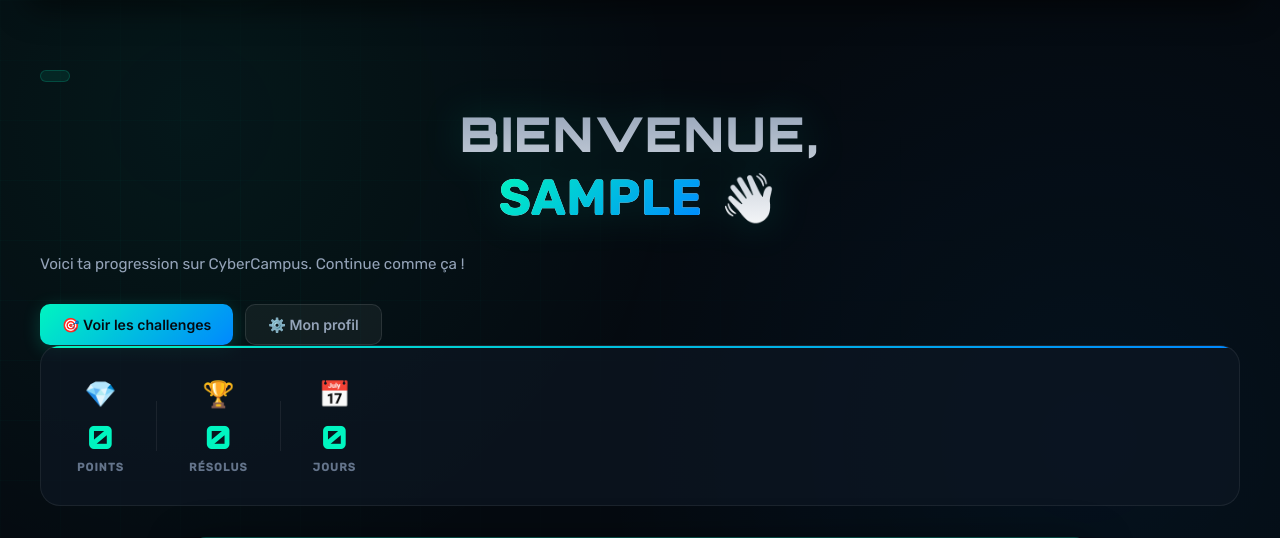
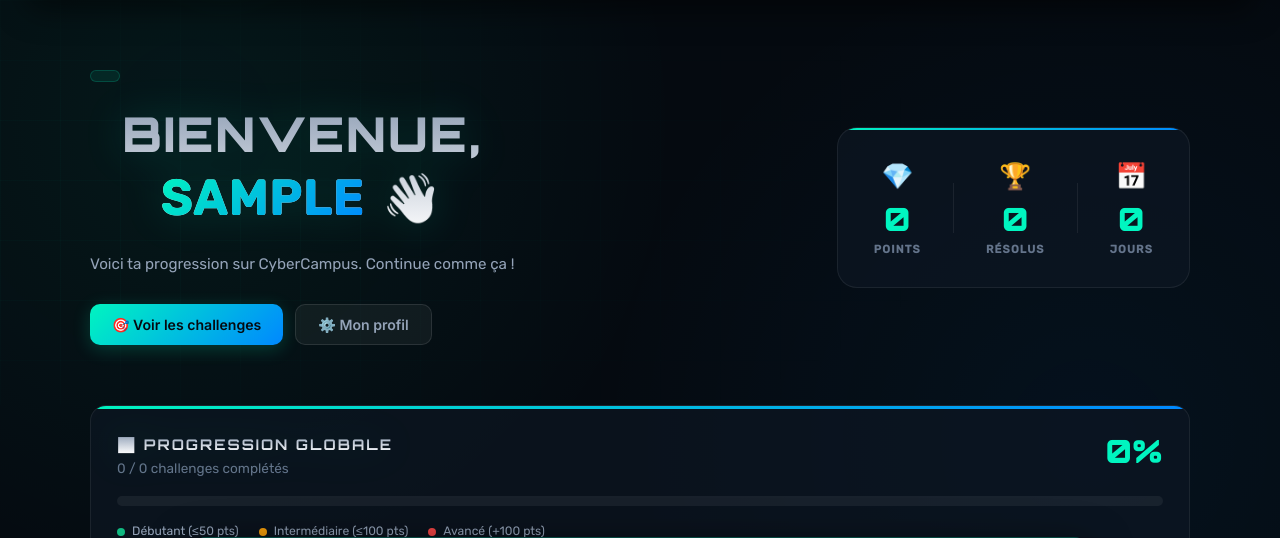
Before and after one commit to illeska/cybercampus-ctf, a Flask app: page /dashboard in a window 1280 px wide. Shown: the part 119-657 px from the top of the page. Run offline with Flask 3, Linux system fonts and the light colour scheme; the visitor is signed in with stand-in values (Sample User, id 1); data that the repository does not hold is empty; some libraries are stand-ins or nearby versions.

Commit message:
modif ui: CyberCampus CTF 2.3.4

```diff
--- a/webapp/templates/dashboard.html
+++ b/webapp/templates/dashboard.html
@@ -14,6 +14,8 @@
 ══════════════════════════════════════ -->
 <section class="db-hero">
   <div class="db-hero-grid" aria-hidden="true"></div>
+
+  <div class="db-hero-inner">
     <div class="db-hero-left">
       <div class="db-welcome-badge">
       </div>
```
